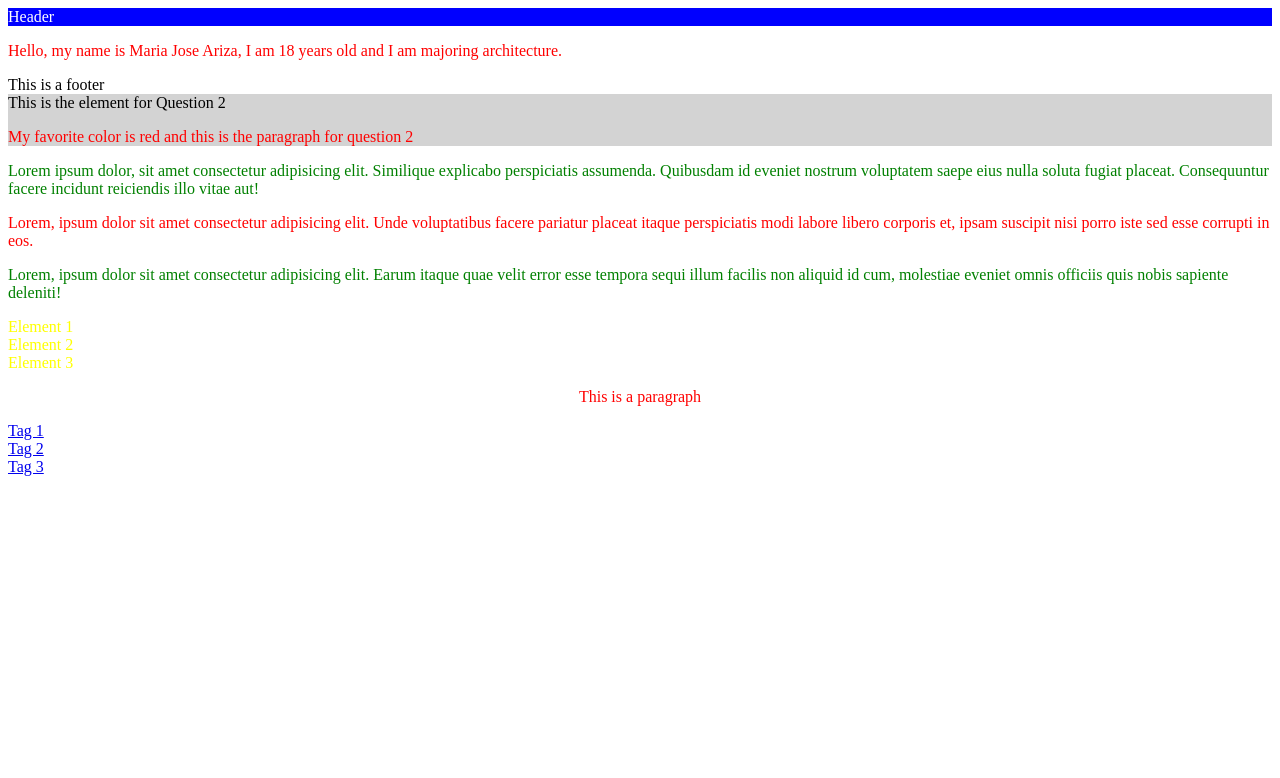
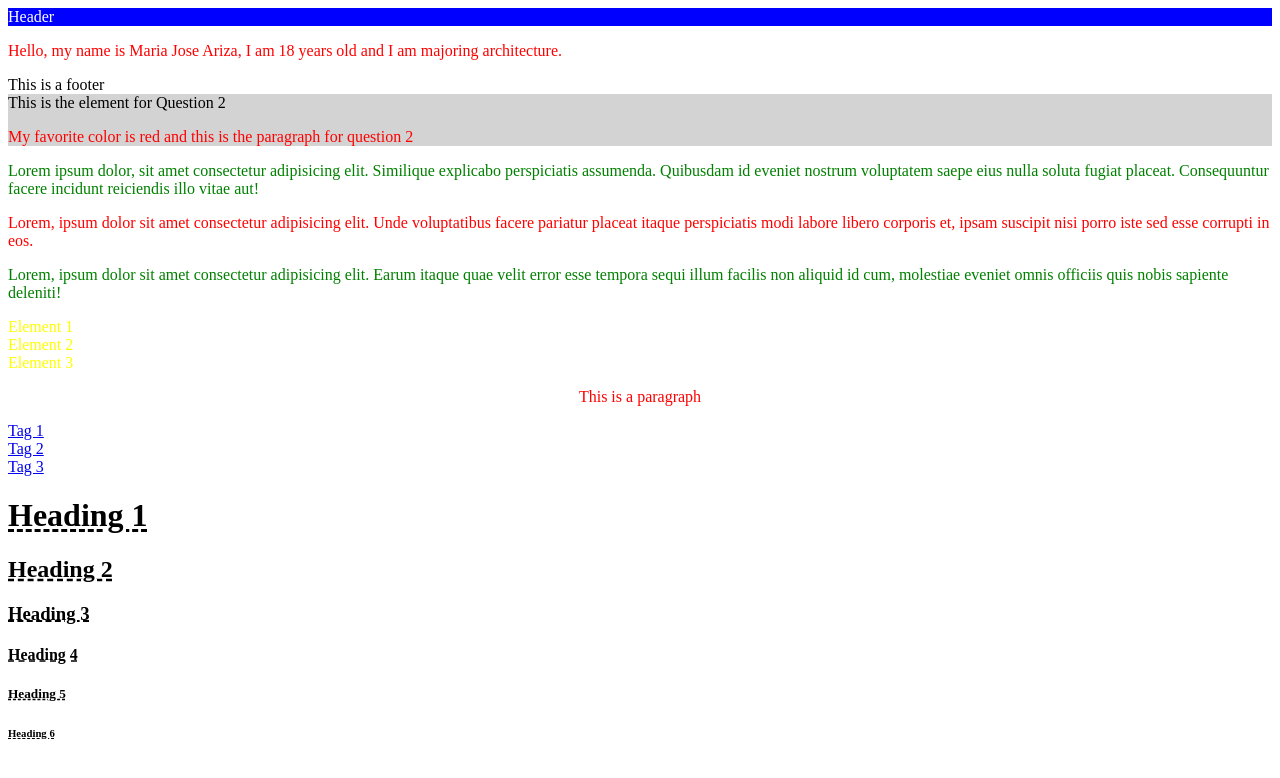
Before and after one commit to majoarizalopez/LAB4, a plain HTML site: page INDEX.HTML in a window 1280 px wide. Drawn offline with Linux system fonts and the light colour scheme.

Commit message:
Question 7

```diff
--- a/INDEX.HTML
+++ b/INDEX.HTML
@@ -52,6 +52,15 @@ Element 1
 <a href="href" class="href"> Tag 2</a><br>
 <a href="href" class="href"> Tag 3</a><br>
 
+<!--Question 7-->
+
+<h1 class="dash"> Heading 1</h1>
+<h2 class="dash"> Heading 2</h2>
+<h3 class="dash"> Heading 3</h3>
+<h4 class="dash"> Heading 4</h4>
+<h5 class="dash"> Heading 5</h5>
+<h6 class="dash"> Heading 6</h6>
+
 
 
 </body>
--- a/STYLES.CSS
+++ b/STYLES.CSS
@@ -32,3 +32,12 @@ p{
 text-decoration-line: underline;
 
 }
+
+.dash{
+
+    text-decoration-line: underline; text-decoration-style: dashed;
+
+}
+
+
+}
```
